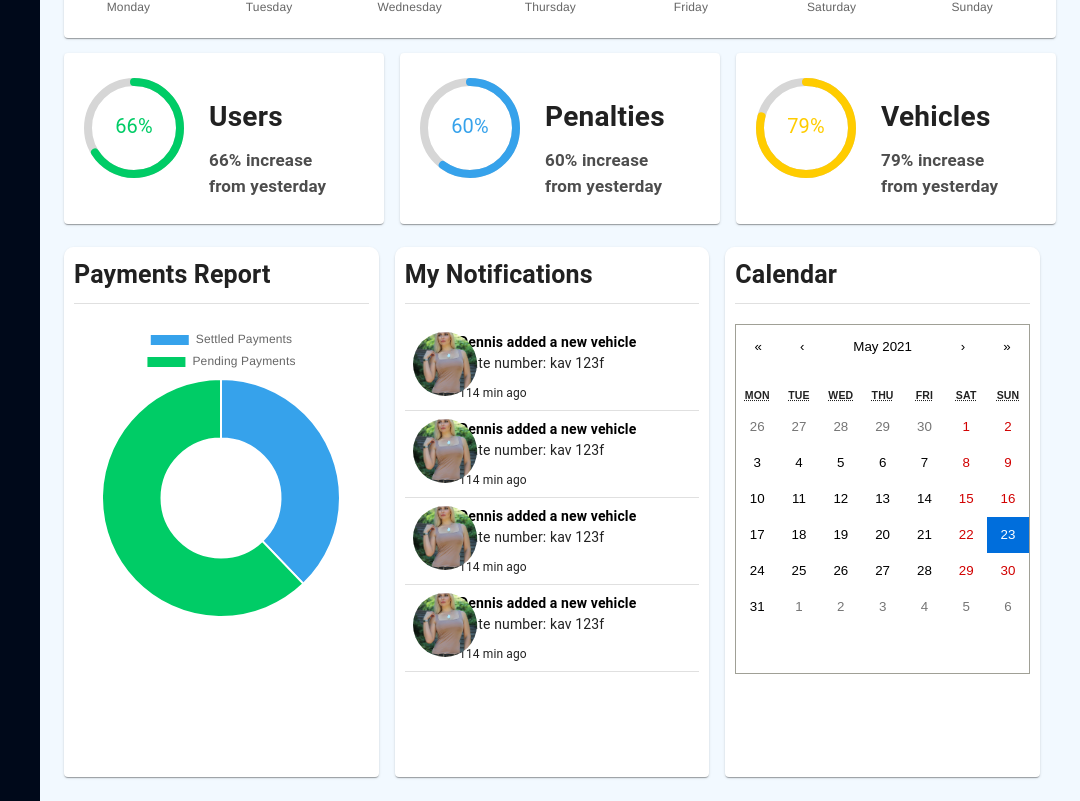
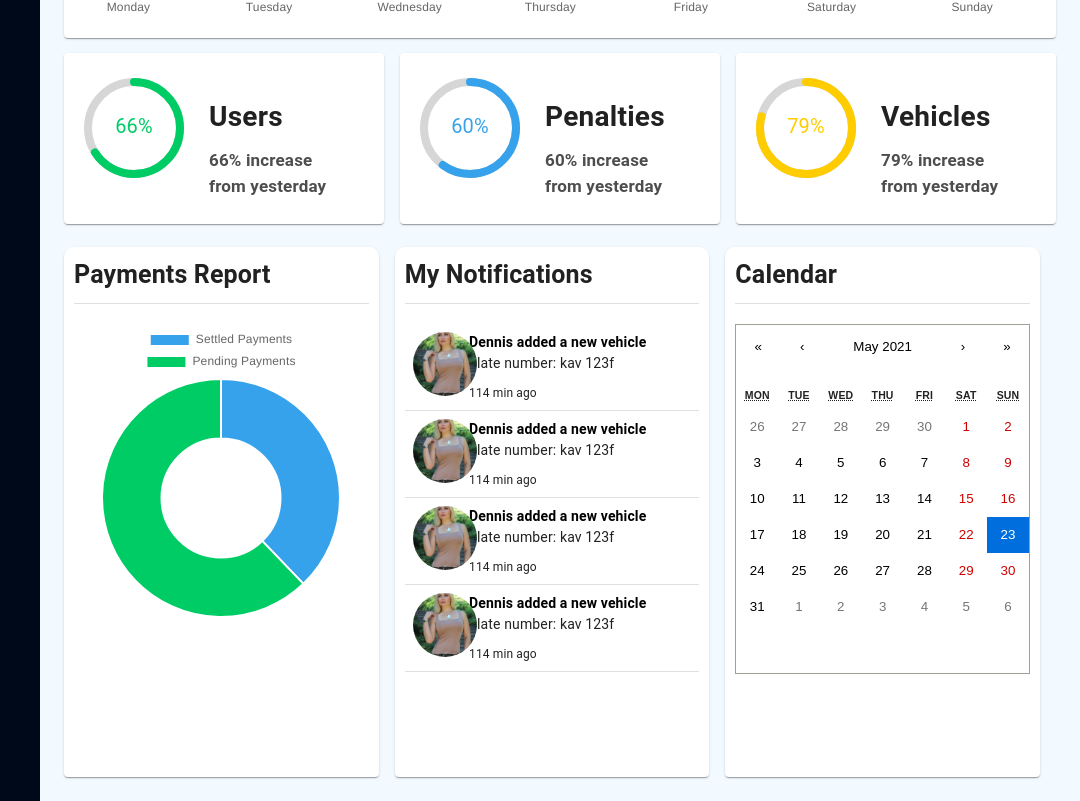
Before and after one commit to Mwebia-Dennis/VehiclePenaltySystem, a React (Create React App) app: page /home in a window 1280 px wide. Shown: the part 940-1741 px from the top of the page, without its empty margins (200-1280 px from the left). Built offline with nearby package versions, Linux system fonts and the light colour scheme.

Commit message:
Fix: notification card style

```diff
--- a/src/components/shared_components/notification_card/style.js
+++ b/src/components/shared_components/notification_card/style.js
@@ -10,6 +10,7 @@ export const useStyles = makeStyles((theme) => ({
 
     content: {
 
+      marginLeft: '10px',
       [theme.breakpoints.down('sm')]: {
 
         marginLeft: '25px',
```
